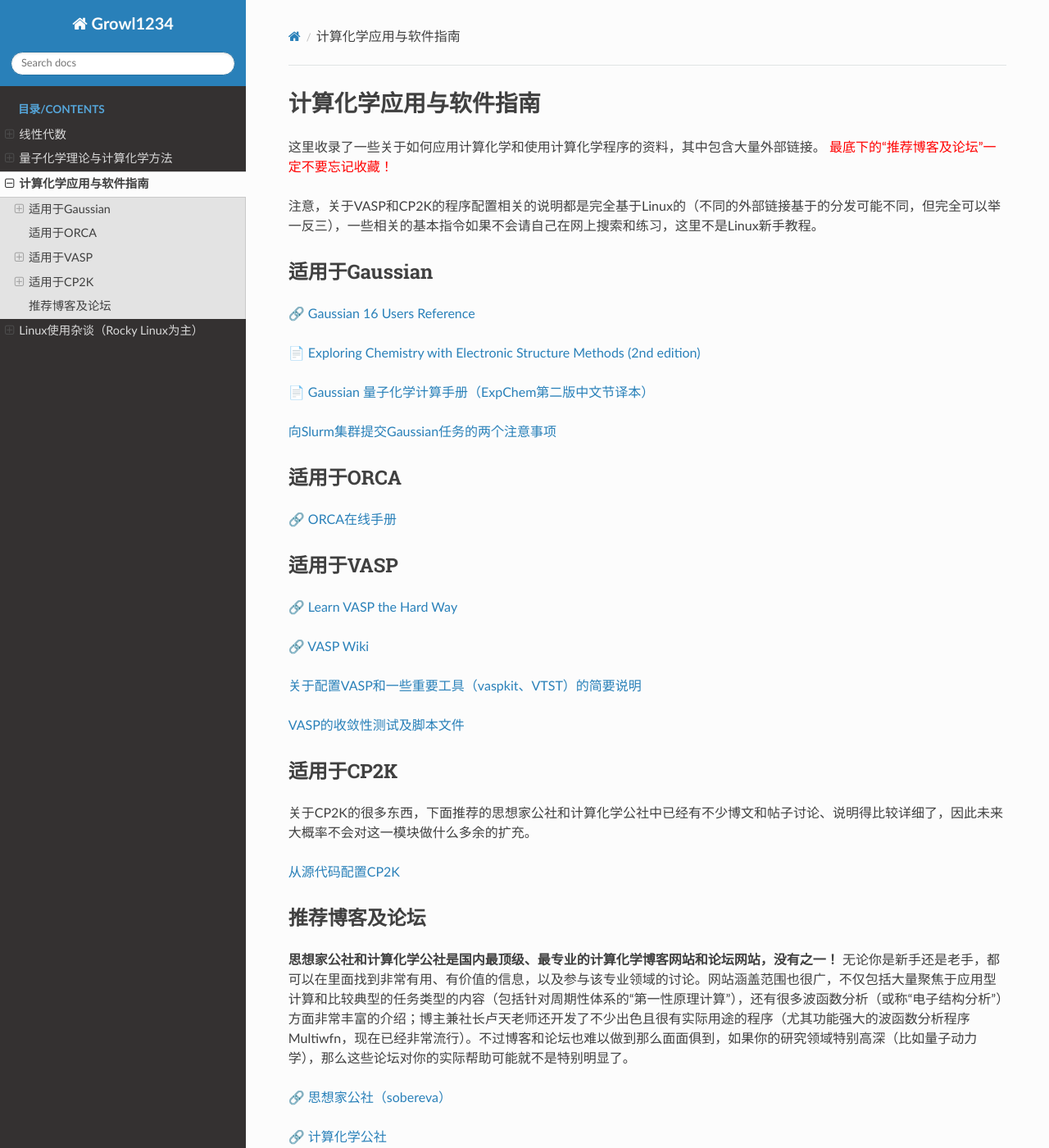
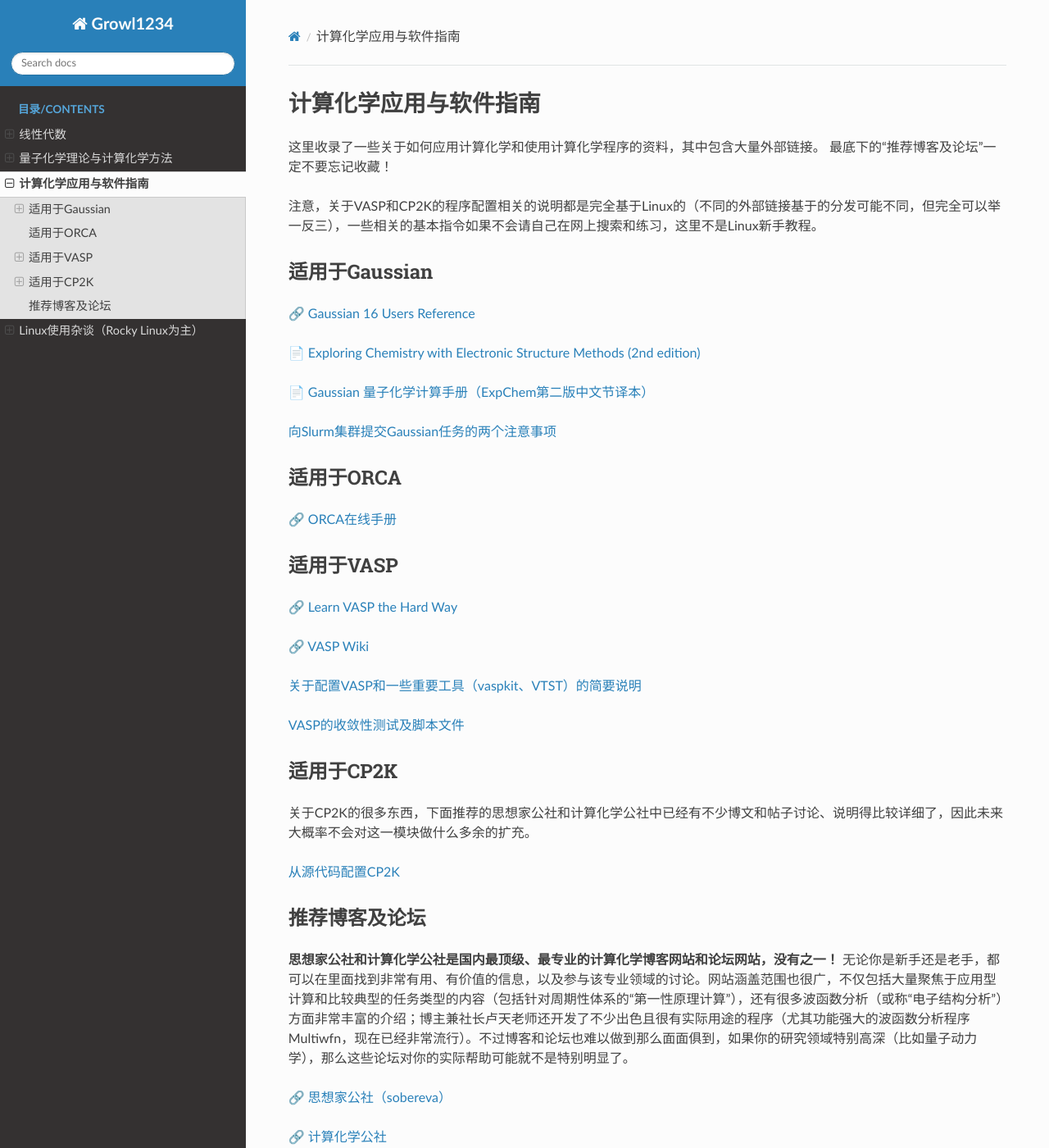
Before and after one commit to Growl1234/RTDProject, a Sphinx documentation site: the page built from source/applications/index.rst, in a window 1280 px wide and 1400 px high. Shown: the whole window at 82% size. Built offline with Sphinx 7.4.7 and the Read the Docs theme 3.1.0, drawn with Linux system fonts in a browser that asks for light colours.

Commit message:
Update custom.css

```diff
--- a/source/_static/custom.css
+++ b/source/_static/custom.css
@@ -17,7 +17,3 @@
     margin: 0 !important;
     padding: 0 !important;
 }
-
-.red {
-    color: red;
-}
```
